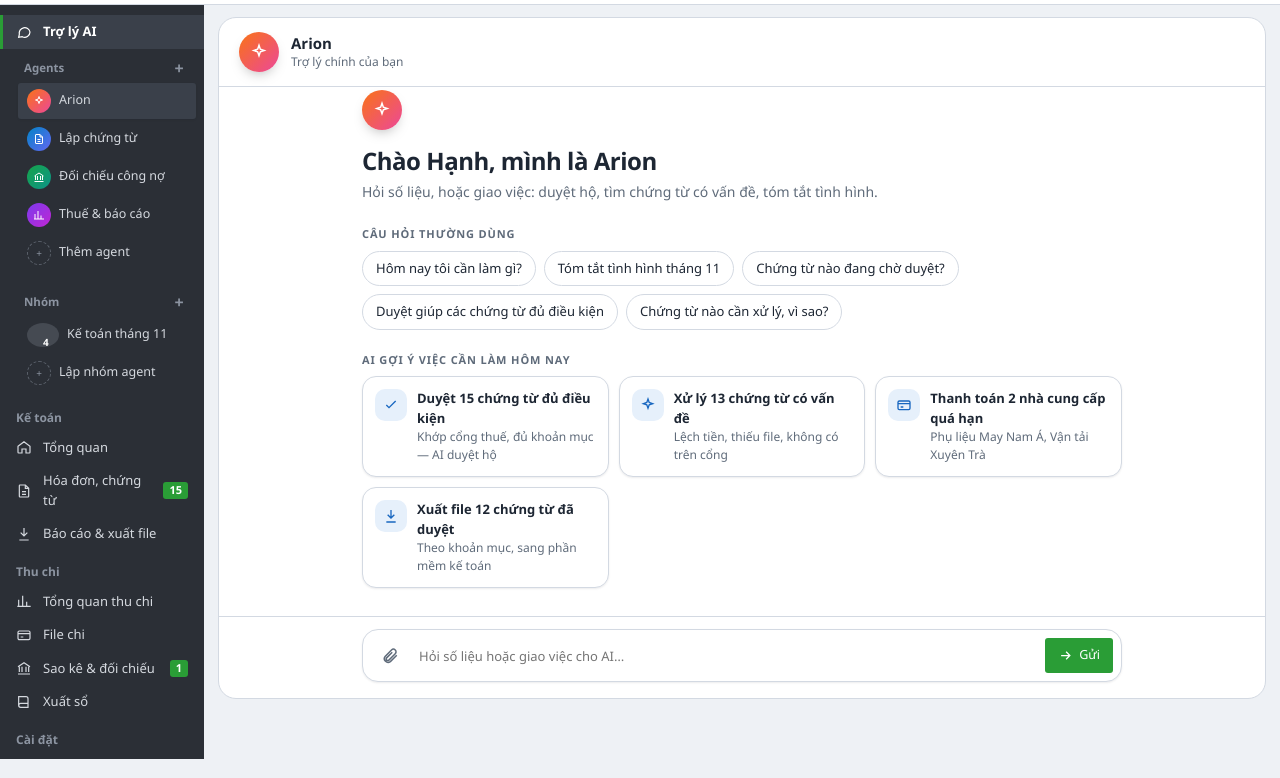
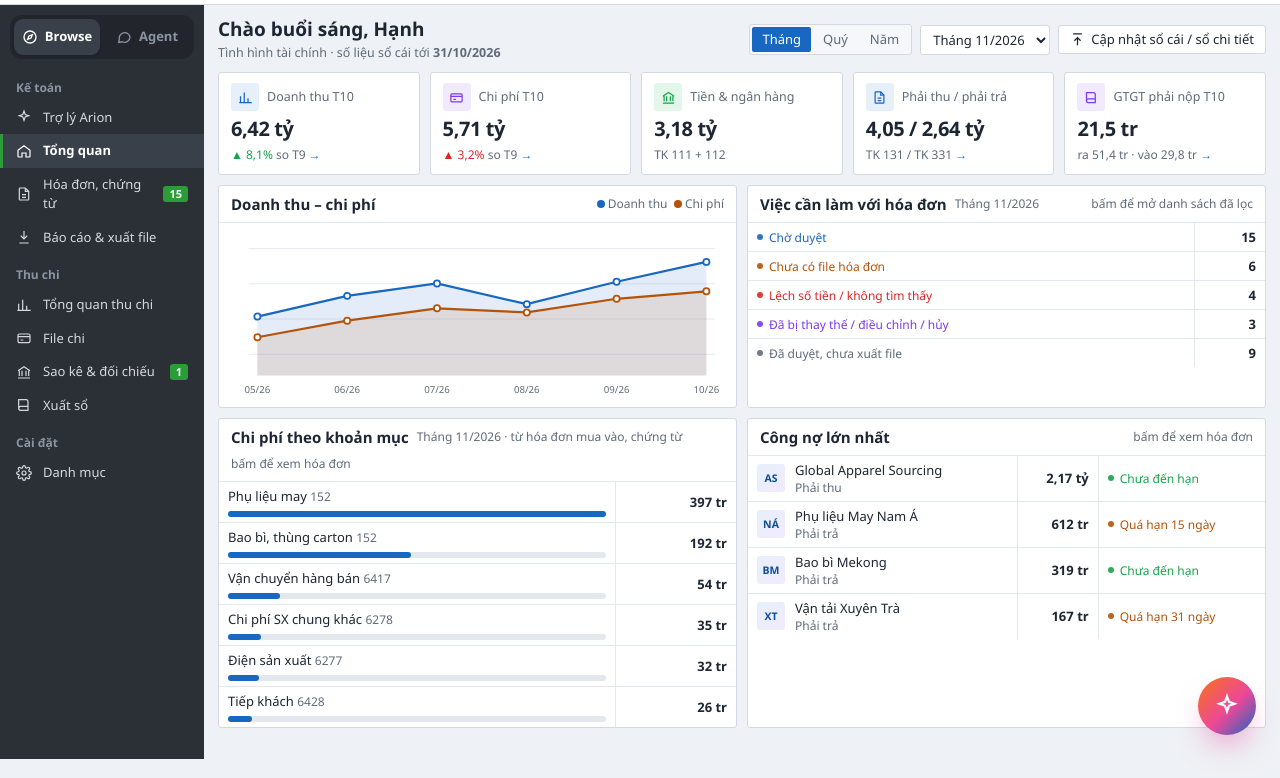
Before and after one commit to toantran37ftu/sami-demo, a plain HTML site: page ke-toan-vv3.html in a window 1280 px wide. Shown: the part 41-819 px from the top of the page. Drawn offline with Linux system fonts and the light colour scheme.

Commit message:
Menu: giữ chế độ Browse/Agent như cũ; thêm mục Trợ lý Arion trong nhóm Kế toán
Co-Authored-By: Claude Opus 5.5 <noreply@anthropic.com>

```diff
--- a/ke-toan-vv3.html
+++ b/ke-toan-vv3.html
@@ -415,11 +415,7 @@ body:has(.drawer.full) .aifab{bottom:70px}
 .side .nav a.on{background:var(--sb-on);color:#fff;box-shadow:inset 3px 0 0 var(--act)}
 .side .nav a.on .badge,.side .badge{background:var(--act);color:#fff}
 .side .modes{background:#22262c}.side .modes button{color:var(--sb-mute)}.side .modes button.on{background:var(--sb-on);color:#fff}
-.side .agl .lh,.side .aia b{color:var(--sb-ink)}
-.side .nav a.home{margin-top:4px;font-weight:600}.side .aav.grp{background:#454a52;color:#fff}.side .aav.add{border-color:#5b616b;color:var(--sb-mute)}
-.side .agl.sub{margin:2px 0 6px;padding:0 8px 0 18px}.side .agl.sub .lh{font:600 11.5px var(--font);color:var(--sb-mute);padding:6px 6px 4px}.side .agl.sub .lh button{color:var(--sb-mute);width:22px;height:22px;font-size:16px}
-.side .agl.sub .aia{padding:5px 8px;gap:8px;border-radius:3px}.side .agl.sub .aav{width:24px;height:24px;font-size:10px;box-shadow:none}.side .agl.sub .aav svg{width:12px;height:12px}
-.side .agl.sub .aia b{font-weight:500;font-size:12.5px}.side .agl.sub .aia small{display:none}.side .aia:hover,.side .aia.on{background:var(--sb-on);border-color:transparent}
+.side .agl .lh,.side .aia b{color:var(--sb-ink)}.side .aia:hover,.side .aia.on{background:var(--sb-on);border-color:transparent}
 .btn.p{background:var(--act);color:#fff}.btn.p:hover{background:var(--act-ink)}
 .ibtn{display:inline-grid;place-items:center;min-width:30px;height:30px;border:1px solid var(--line);border-radius:3px;background:var(--card);color:var(--mute);font-size:16px;line-height:1;padding:0 6px}
 .ibtn:hover:not(:disabled){border-color:var(--brand);color:var(--brand)}.ibtn:disabled{opacity:.4;cursor:default}
@@ -579,7 +575,7 @@ const monthOf = (d) => +String(d).split("/")[1];
 const L = (desc, amt, km, conf, dept = "") => ({ id: ++seq, desc, amt, km, conf, dept, sugg: [km] });
 const inv = (o) => ({ id: ++seq, history: [], flagged: false, ...o });
 const S = {
-  view: "ai", invView: "list", icur: null, ftab: "ht", showDoc: true, per: { m: "month", v: 11 }, tcPer: { m: "month", v: 6 }, rsel: null, fmt: "pm", dmTab: "dims", dmType: "all", dmQ: "", rexp: new Set(), kmf: "all", tab: "choduyet", dir: "all", q: "", sel: new Set(), open: null,
+  view: "tong-quan", invView: "list", icur: null, ftab: "ht", showDoc: true, per: { m: "month", v: 11 }, tcPer: { m: "month", v: 6 }, rsel: null, fmt: "pm", dmTab: "dims", dmType: "all", dmQ: "", rexp: new Set(), kmf: "all", tab: "choduyet", dir: "all", q: "", sel: new Set(), open: null,
   recent: ["6427", "6277"], memory: {}, ledgerTo: "31/10/2026", lastSync: "06:00 hôm nay", lots: 1,
   invoices: [
     inv({ dir: "Mua vào", partner: "Điện lực Vĩnh Long", mst: "0301234567", no: "1C26TAB-00001245", date: "12/11", portal: "khop", step: "choduyet", source: "Cổng thuế", conf: 94, tax: 1845000,
@@ -801,14 +797,15 @@ function perSel(key) {
 
 /* ================== Điều hướng ================== */
 const NAV = [
-  ["grp", "Kế toán"], ["tong-quan", "Tổng quan", "home"], ["hoa-don", "Hóa đơn, chứng từ", "doc"], ["bao-cao", "Báo cáo & xuất file", "out"],
+  ["grp", "Kế toán"], ["arion", "Trợ lý Arion", "spark"], ["tong-quan", "Tổng quan", "home"], ["hoa-don", "Hóa đơn, chứng từ", "doc"], ["bao-cao", "Báo cáo & xuất file", "out"],
   ["grp", "Thu chi"], ["tong-quan-thu-chi", "Tổng quan thu chi", "chart"], ["file-chi", "File chi", "pay"], ["sao-ke", "Sao kê & đối chiếu", "bank"], ["xuat-so", "Xuất sổ", "book"],
   ["grp", "Cài đặt"], ["danh-muc", "Danh mục", "gear"],
 ];
 function renderNav() {
-  // Trang chủ là Trợ lý AI; danh sách agent mở ngay dưới mục này khi đang ở trang AI
   const agent = S.view === "ai";
-  renderNav0(`<a href="#ai" class="home ${agent ? "on" : ""}">${ic("chat")}Trợ lý AI</a>${agent ? `<div class="agl sub">${listHTML()}</div>` : ""}`);
+  const modes = `<div class="modes" role="group" aria-label="Chế độ"><button class="${agent ? "" : "on"}" data-act="mode" data-m="browse" aria-pressed="${!agent}">${ic("compass")}Browse</button><button class="${agent ? "on" : ""}" data-act="mode" data-m="agent" aria-pressed="${agent}">${ic("chat")}Agent</button></div>`;
+  if (agent) { $("#nav").innerHTML = modes + `<div class="agl">${listHTML()}</div>`; return; }
+  renderNav0(modes);
 }
 function renderNav0(modes) {
   const choDuyet = S.invoices.filter((i) => i.step === "choduyet").length;
@@ -818,14 +815,14 @@ function renderNav0(modes) {
 }
 function go() {
   const h = location.hash.slice(1);
-  S.view = h === "ai" || NAV.some(([k]) => k === h) ? h : "ai";
+  S.view = h === "ai" || NAV.some(([k]) => k === h) ? h : "tong-quan";
   if (S.view !== "ai") S.lastBrowse = S.view;
   closeLayer(); render();
 }
 window.addEventListener("hashchange", go);
 function render() {
   refreshSteps(); renderNav();
-  const v = { "tong-quan": vDash, "hoa-don": vInv, "bao-cao": vReport, "danh-muc": vKM, "tong-quan-thu-chi": vTDash, "file-chi": vPay, "sao-ke": vStmt, "xuat-so": vBook, ai: vAI }[S.view];
+  const v = { "tong-quan": vDash, "hoa-don": vInv, "bao-cao": vReport, "danh-muc": vKM, "tong-quan-thu-chi": vTDash, "file-chi": vPay, "sao-ke": vStmt, "xuat-so": vBook, ai: vAI, arion: () => { AI.cur = "arion"; return vAI(); } }[S.view];
   $("#main").innerHTML = v();
   document.querySelectorAll(".kpi .k").forEach((k) => {
     if (k.querySelector(".ki")) return;
@@ -1448,8 +1445,8 @@ function chatHTML(w) {
 function vAI() { return `<div class="aiw"><section style="min-width:0;min-height:0;overflow:hidden" id="ai-page">${chatHTML("page")}</section></div>`; }
 function aiRender() {
   const keep = {}; document.querySelectorAll("[data-aiq]").forEach((t) => (keep[t.dataset.aiq] = t.value));
-  if (S.view === "ai" && $("#ai-page")) { $("#ai-page").innerHTML = chatHTML("page"); renderNav(); }
-  $("#aibox").innerHTML = S.view === "ai" ? "" : AI.panel ? `<aside class="aipanel" role="dialog" aria-label="Trợ lý AI">${chatHTML("panel")}</aside>` : `<button class="aifab" data-ai="show" aria-label="Mở trợ lý AI" title="Hỏi AI">${ic("spark")}</button>`;
+  if ($("#ai-page")) { $("#ai-page").innerHTML = chatHTML("page"); renderNav(); }
+  $("#aibox").innerHTML = $("#ai-page") ? "" : AI.panel ? `<aside class="aipanel" role="dialog" aria-label="Trợ lý AI">${chatHTML("panel")}</aside>` : `<button class="aifab" data-ai="show" aria-label="Mở trợ lý AI" title="Hỏi AI">${ic("spark")}</button>`;
   document.querySelectorAll("[data-aiq]").forEach((t) => { if (keep[t.dataset.aiq]) t.value = keep[t.dataset.aiq]; });
   document.querySelectorAll(".msgs").forEach((m) => (m.scrollTop = m.scrollHeight));
 }
@@ -1646,6 +1643,7 @@ document.addEventListener("click", (e) => {
   const ci = curDoc();
   const act = {
     close: () => closeLayer(),
+    mode: () => nav(t.dataset.m === "agent" ? "ai" : S.lastBrowse || "tong-quan"),
     erp: () => toast(t.dataset.t + " dùng chung với ERP — mở trong ERP"),
     gotab: () => { S.tab = t.dataset.tab; S.invView = "list"; nav("hoa-don"); },
     ledger: () => { pickMode = "ledger"; $("#filepick").accept = ""; $("#filepick").click(); },
```
